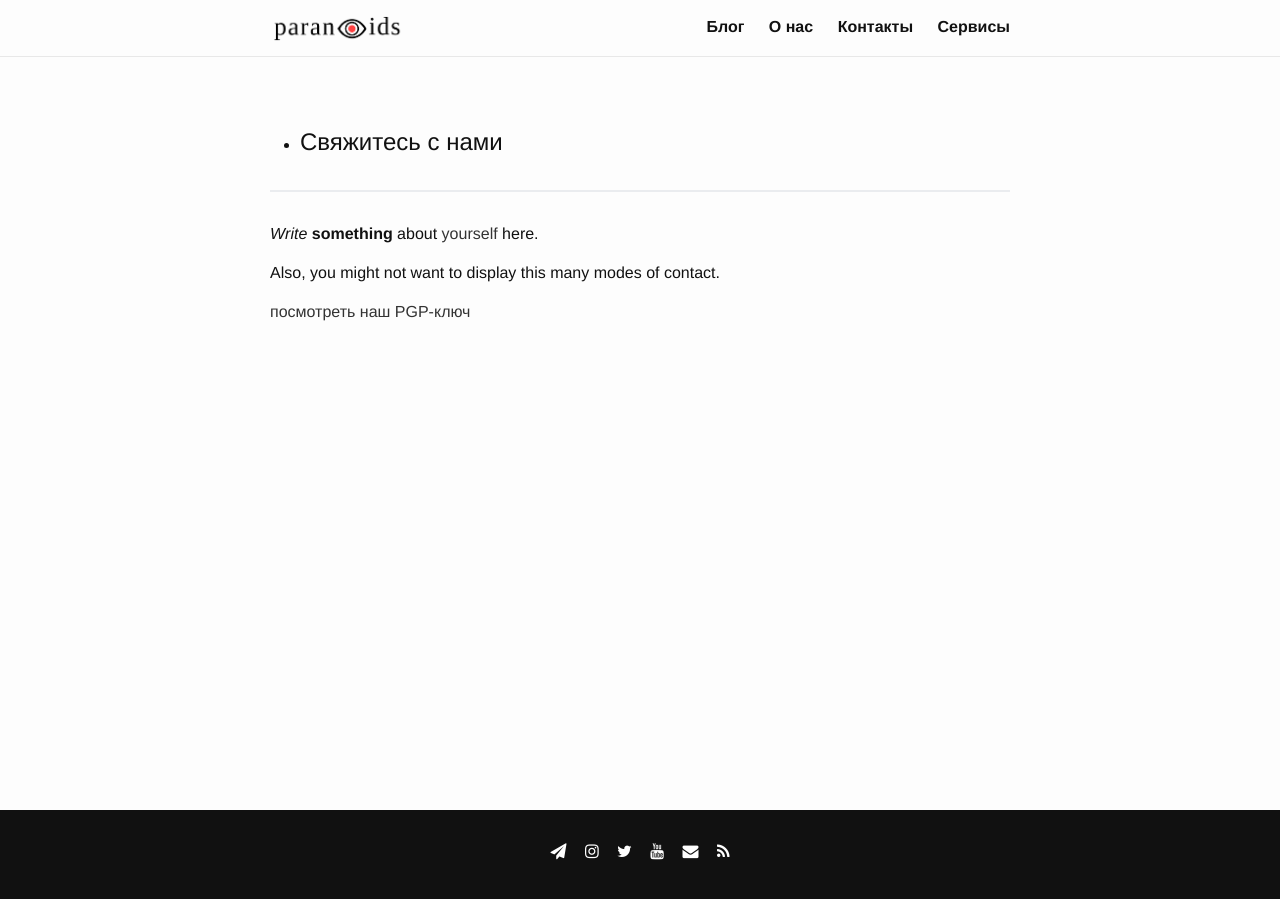
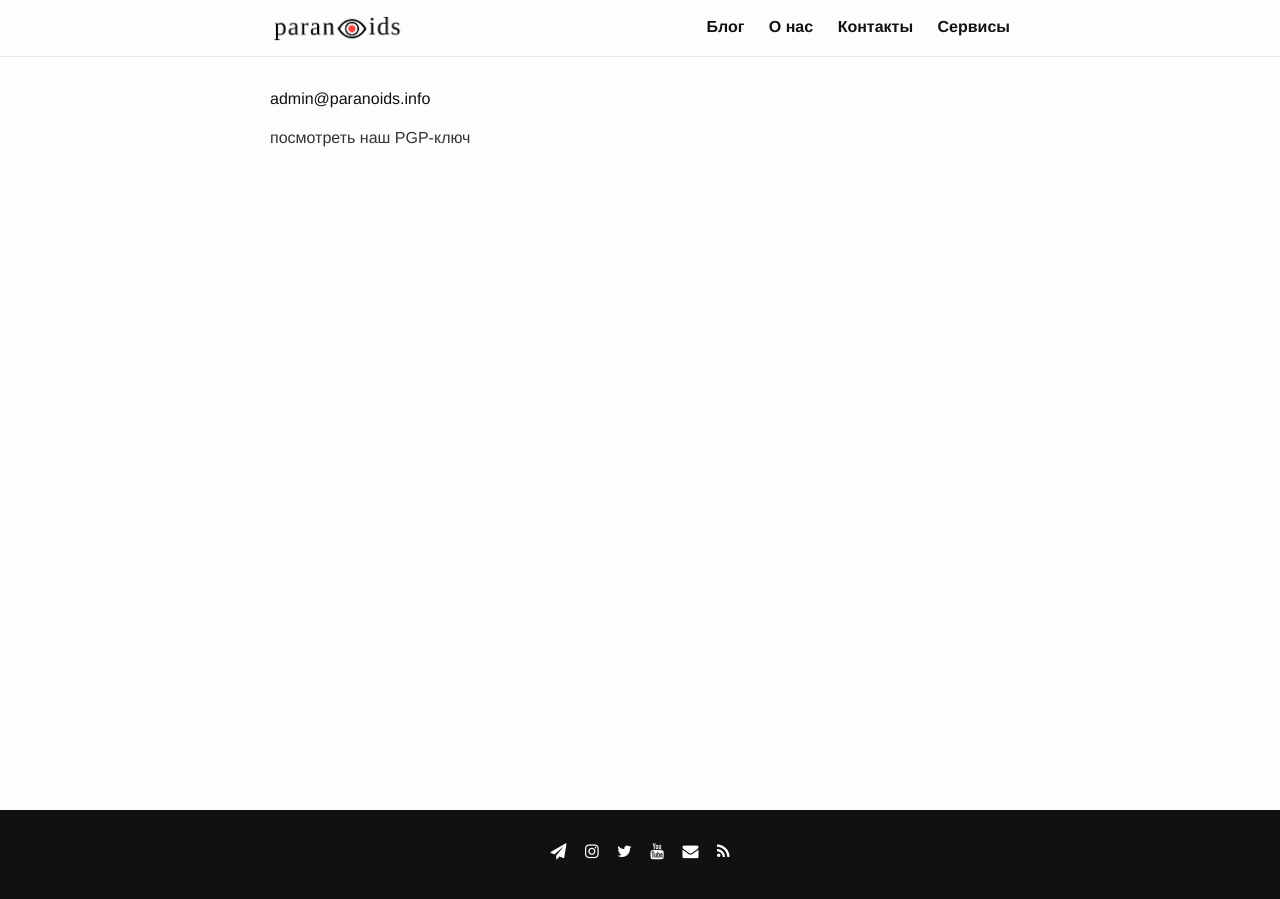
Before and after one commit to 2b7E1n6D0e5R7/2b7E1n6D0e5R7.github.io, a Jekyll site: the page built from _pages/contact.md, in a window 1280 px wide. Built offline with Jekyll 4.4.1, drawn with Linux system fonts in a browser that asks for light colours.

Commit message:
Update contact.md

```diff
--- a/_pages/contact.md
+++ b/_pages/contact.md
@@ -4,16 +4,6 @@ title: Контакты
 permalink: /contact/
 ---
 
-<ul>
-  <li>
-             <h2>Свяжитесь с нами</h2>
-  </li>
- </ul>
-
-<hr>
-
-_Write_ **something** about [yourself](https://www.google.com/search?q=who+am+i) here.
-
-Also, you might not want to display this many modes of contact.
+admin@paranoids.info
 
 [посмотреть наш PGP-ключ](/pgp)
```
